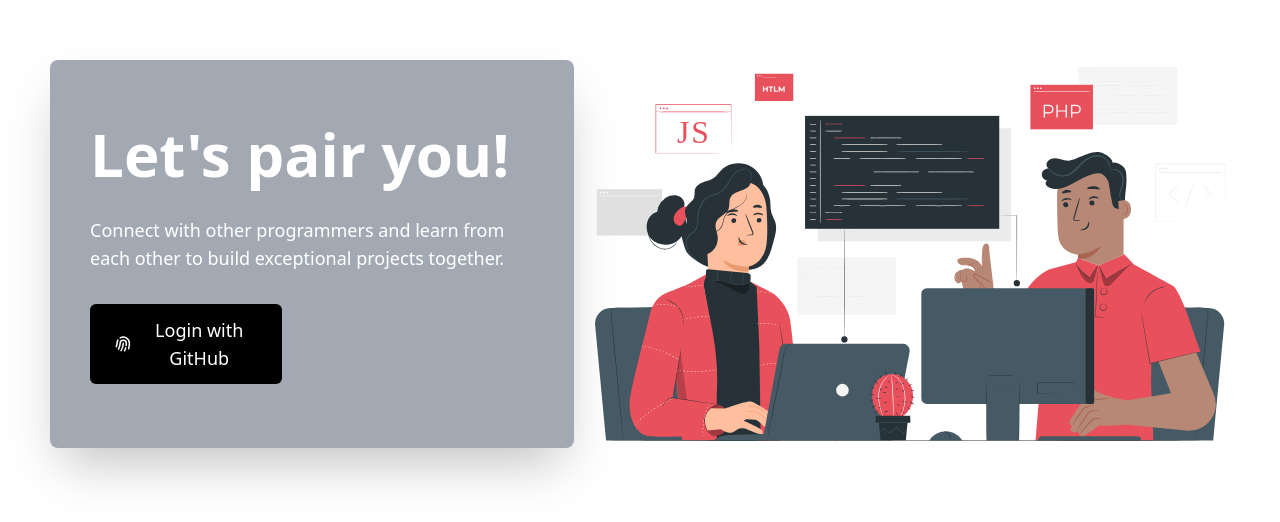
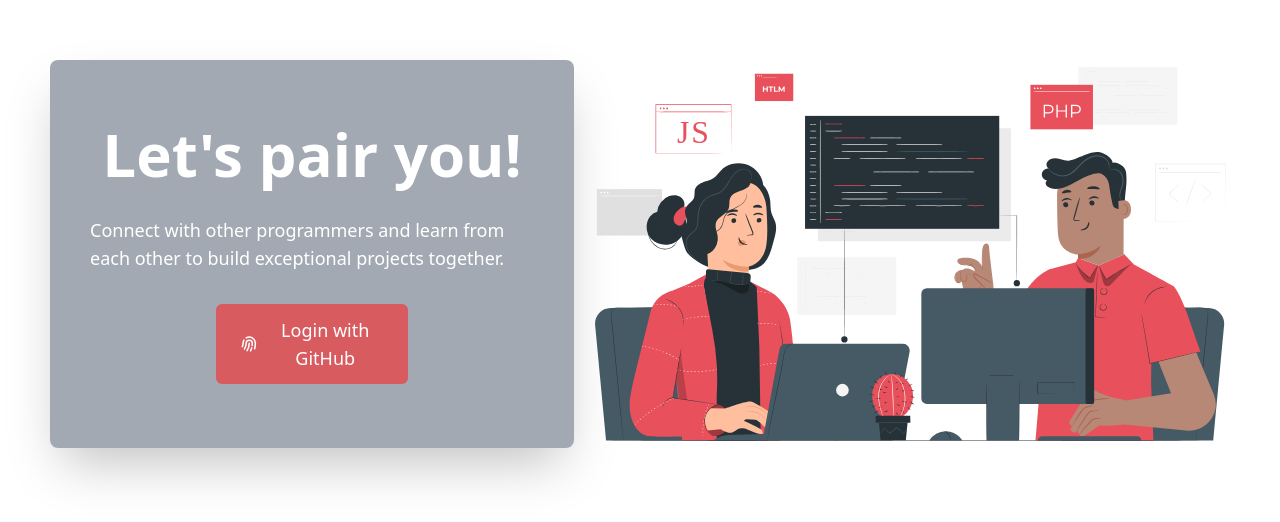
Before and after one commit to elms-labs/fizzbudz, a React (Vite) app in the folder client/: page / in a window 1280 px wide. Shown: the part 146-668 px from the top of the page. Built offline with nearby package versions, Linux system fonts and the light colour scheme.

Commit message:
Added margins and aligned items, changed button

```diff
--- a/client/src/components/Form.tsx
+++ b/client/src/components/Form.tsx
@@ -2,7 +2,9 @@
 function Forms(){
     return(
     <div>
-        This is forms
+
+
+
     </div>
    )
 }
--- a/client/src/components/LoginPage.tsx
+++ b/client/src/components/LoginPage.tsx
@@ -10,11 +10,11 @@
 //IN login page we will have inside a Grid, the OAuth and a graph
 <div className="relative flex min-h-screen flex-col justify-center overflow-hidden bg-white py-6 sm:py-12">
 <div className='flex items-center justify-center md:flex-row gap-4 ml-50 mr-50'>
-<div className='bg-slate-600 bg-opacity-50 rounded-lg mx-auto text-white px-10 py-16 max-w-xl grid gap-8 ml-[50px] shadow-2xl' id='gettingStartedWrapper'>
+<div className='bg-slate-600 bg-opacity-50 rounded-lg mx-auto text-white px-10 py-16 max-w-xl grid gap-8 ml-[50px] shadow-2xl justify-items-center' id='gettingStartedWrapper'>
   <h3 className='text-6xl font-bold'>Let's pair you!</h3>
   <p className='text-lg'>Connect with other programmers and learn from each other to build exceptional projects together. </p>
   <div className='flex justify-start items-center flex-wrap' id='startBtnsWrapper'>
-    <button className=' justify-items-center bg-black py-3 px-6 text-lg rounded-md w-48 flex items-center justify-center gap-2 '>
+    <button className='bg-coding-red py-3 px-6 text-lg rounded-md w-48 flex items-center justify-center gap-2 '>
     <svg xmlns="http://www.w3.org/2000/svg" className="h-6 w-6" fill="none" viewBox="0 0 24 24" stroke="currentColor" stroke-width="2">
       <path stroke-linecap="round" stroke-linejoin="round" d="M12 11c0 3.517-1.009 6.799-2.753 9.571m-3.44-2.04l.054-.09A13.916 13.916 0 008 11a4 4 0 118 0c0 1.017-.07 2.019-.203 3m-2.118 6.844A21.88 21.88 0 0015.171 17m3.839 1.132c.645-2.266.99-4.659.99-7.132A8 8 0 008 4.07M3 15.364c.64-1.319 1-2.8 1-4.364 0-1.457.39-2.823 1.07-4" />
     </svg>
--- a/client/tailwind.config.cjs
+++ b/client/tailwind.config.cjs
@@ -1,8 +1,12 @@
 /** @type {import('tailwindcss').Config} */
 module.exports = {
-  content: ['./index.html', './src/**/*.{vue,js,ts,jsx,tsx}'],
+  content: ["./index.html", "./src/**/*.{vue,js,ts,jsx,tsx}"],
   theme: {
-    extend: {},
+    extend: {
+      colors: {
+        "coding-red": "#D85B5F",
+      },
+    },
   },
   plugins: [],
 };
```
